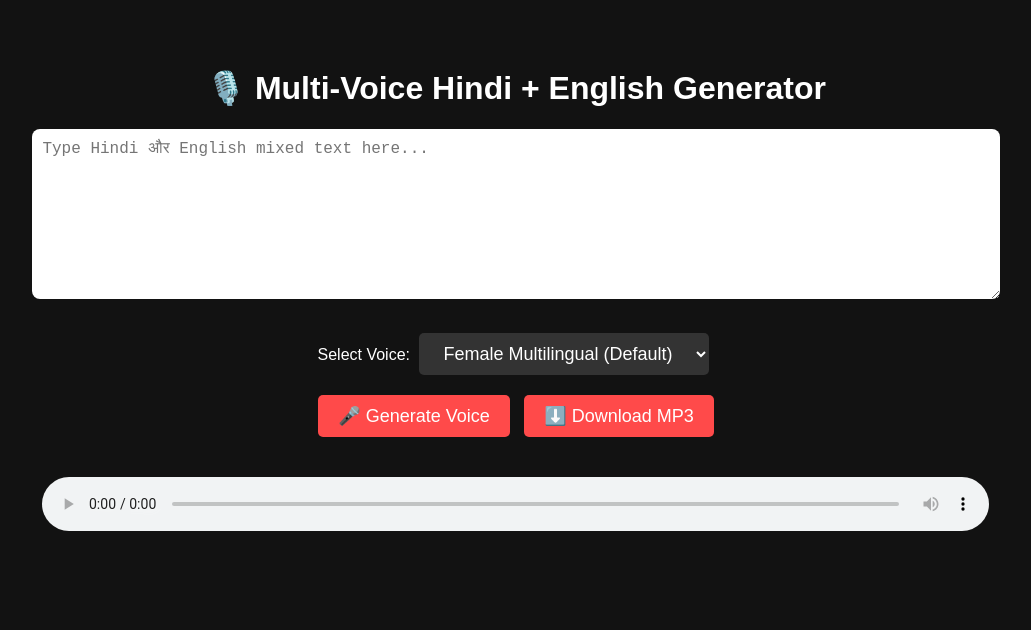
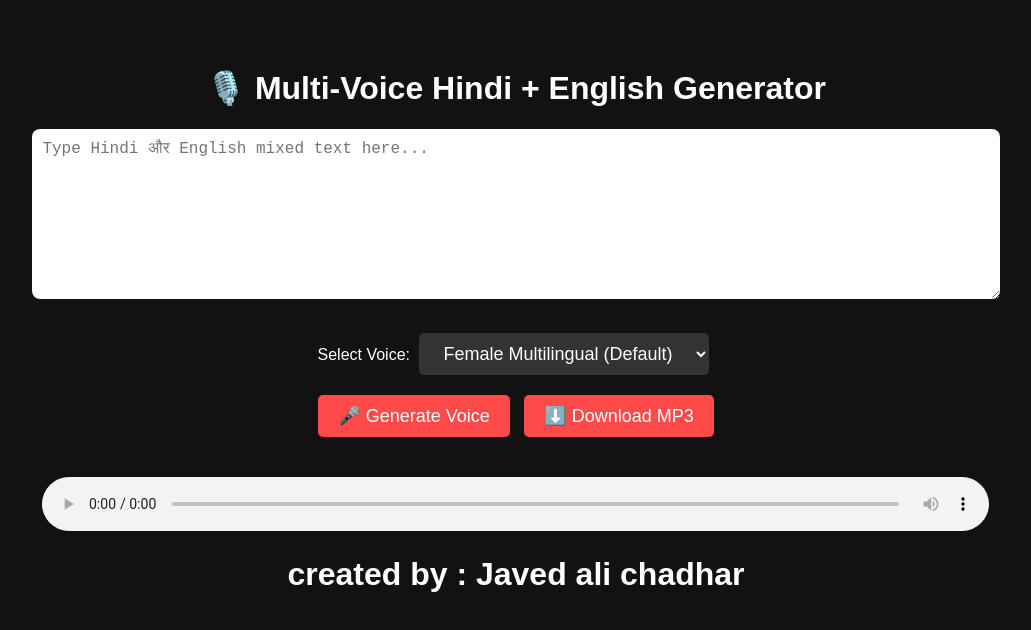
Before and after one commit to javed1100/Voice_generator, a plain HTML site: page index.html in a window 1280 px wide. Shown: the whole page, without its empty margins (124-1155 px from the left). Drawn offline with Linux system fonts and the light colour scheme.

Commit message:
Update index.html

```diff
--- a/index.html
+++ b/index.html
@@ -140,3 +140,4 @@
 
 </body>
 </html>
+  <h1> created by : Javed ali chadhar </h1>
```
